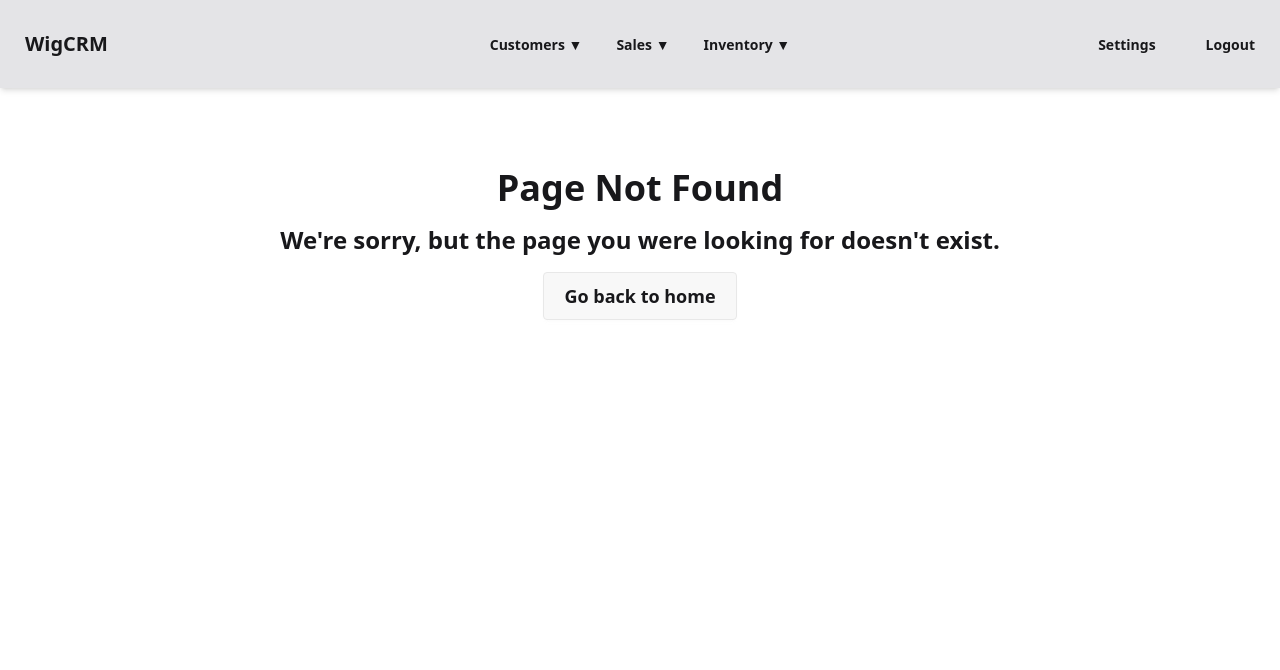
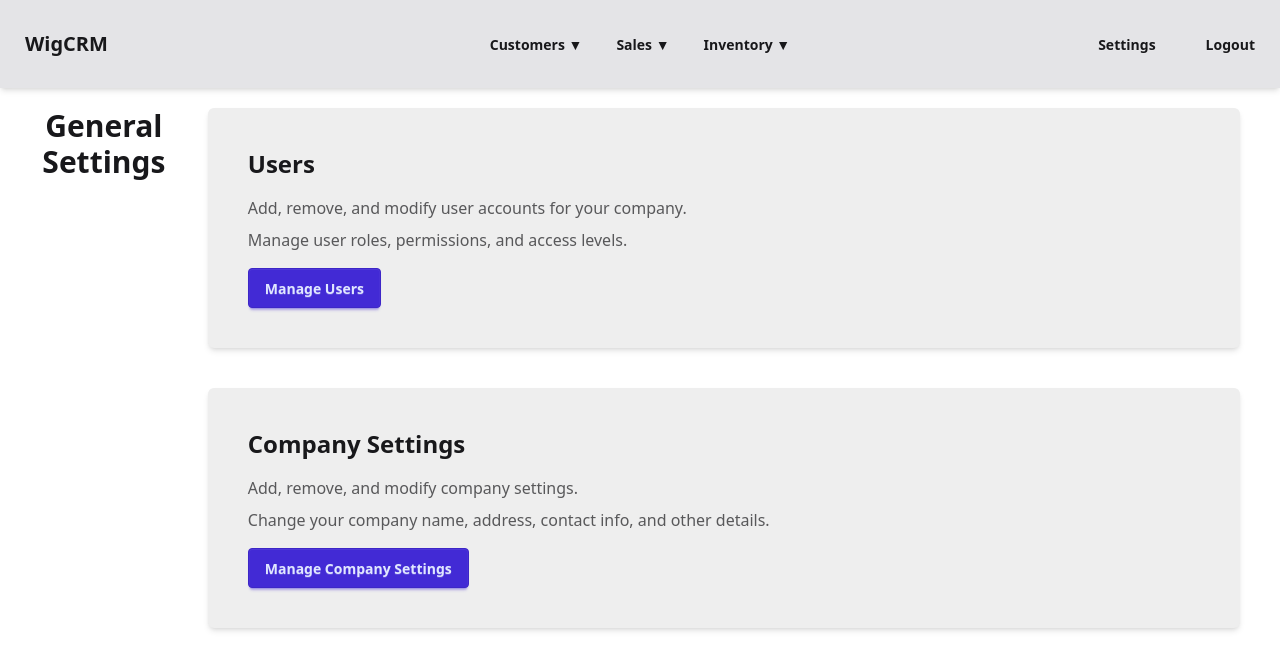
Before and after one commit to olli-suoniemi/invoicing, a Next.js app in the folder ui/: page /settings in a window 1280 px wide. Before the commit this address had no page. Shown: the top 670 px of the page. Built offline with nearby package versions, Linux system fonts and the light colour scheme.

Commit message:
Add SettingsPage component for managing user and company settings with navigation links

```diff
--- /dev/null
+++ b/ui/app/settings/page.js
@@ -0,0 +1,33 @@
+'use client';
+
+import React from 'react';
+import Link from 'next/link';
+
+export default function SettingsPage() {
+
+  return (
+    <div className="flex min-h-screen py-5">
+      {/* Title */}
+      <h1 className="text-3xl font-bold text-center">General Settings</h1>
+
+      <div className="w-full flex flex-col gap-10">
+        <div className="flex flex-col p-10 mr-10 rounded-md shadow-md bg-base-300">
+          <h2 className="text-2xl font-semibold">Users</h2>
+          <p className="mt-4 text-base-content/70">Add, remove, and modify user accounts for your company.</p>
+          <p className="mt-2 text-base-content/70">Manage user roles, permissions, and access levels.</p>
+          <Link href="/settings/users">
+            <button className="mt-4 btn btn-primary w-fit">Manage Users</button>
+          </Link>
+        </div>
+        <div className="flex flex-col p-10 mr-10 rounded-md shadow-md bg-base-300">
+          <h2 className="text-2xl font-semibold">Company Settings</h2>
+          <p className="mt-4 text-base-content/70">Add, remove, and modify company settings.</p>
+          <p className="mt-2 text-base-content/70">Change your company name, address, contact info, and other details.</p>
+          <Link href="/settings/companies">
+            <button className="mt-4 btn btn-primary w-fit">Manage Company Settings</button>
+          </Link>
+        </div>
+      </div>
+    </div>
+  );
+}
```
